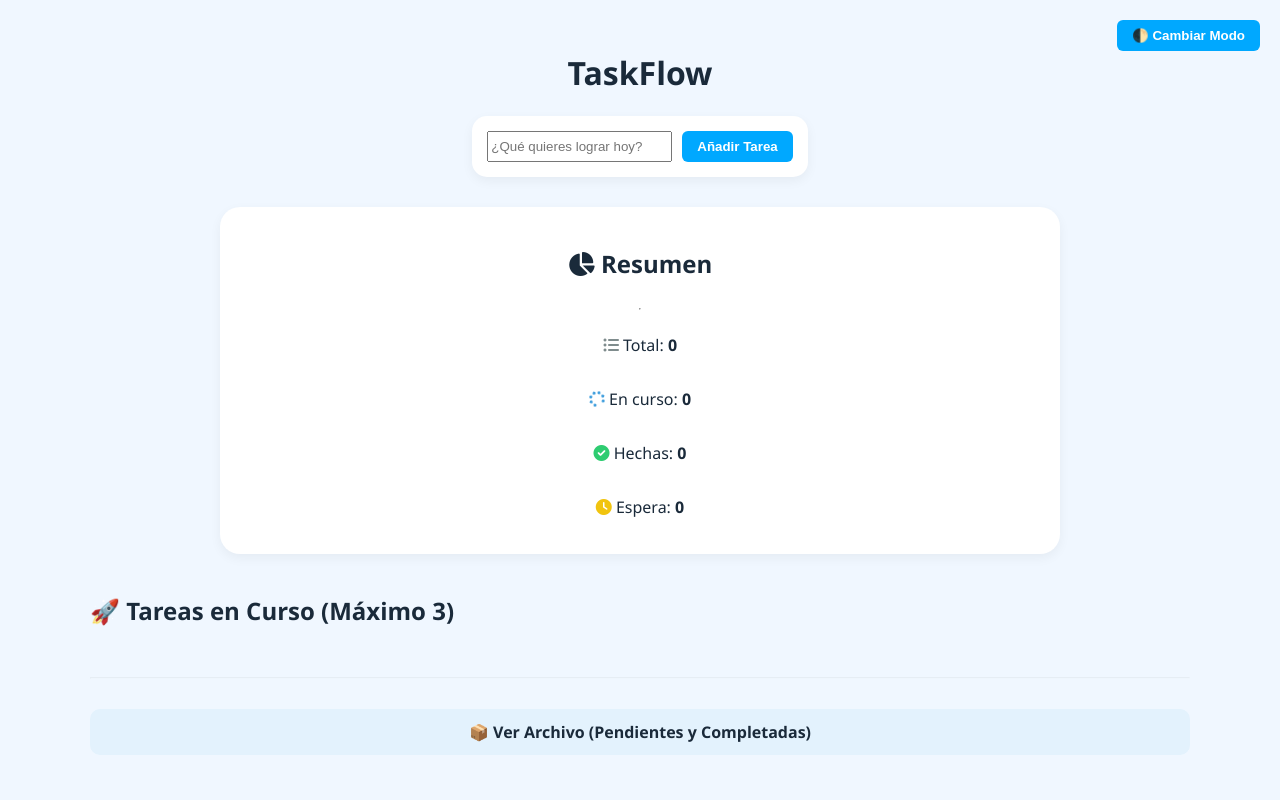
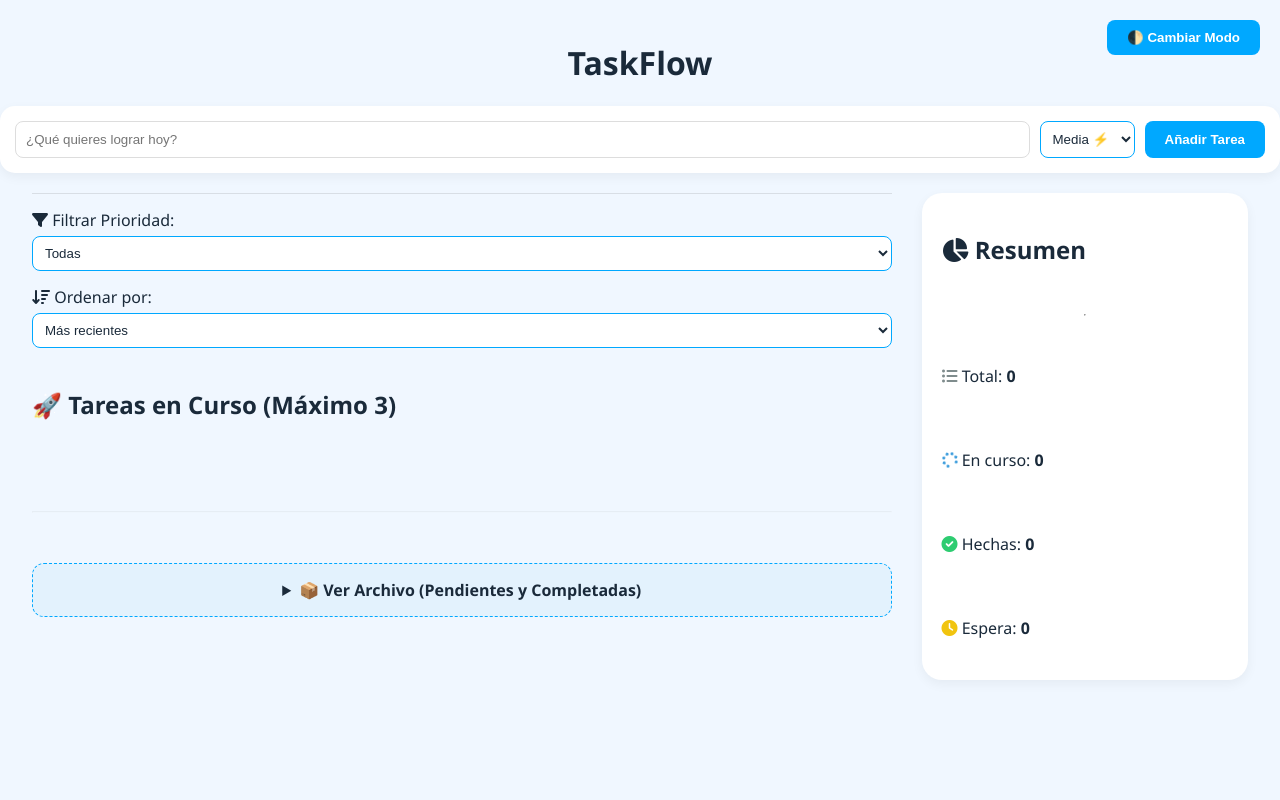
Before and after one commit to NEPIGENEROSA/Bootcamp-project, a Flask app: page / in a window 1280 px wide. Run offline with Flask 3, Linux system fonts and the light colour scheme.

Commit message:
feat: interfaz de dos columnas, filtros de prioridad y documentación IA

```diff
--- a/static/style.css
+++ b/static/style.css
@@ -1,4 +1,4 @@
-/* 1. Variables y Temas (Se mantienen) */
+/* 1. Variables y Temas */
 :root {
     --bg-color: #f0f7ff;
     --card-bg: #ffffff;
@@ -22,14 +22,70 @@ body {
     color: var(--text-color);
     font-family: 'Segoe UI', sans-serif;
     margin: 0;
-    display: flex;
-    flex-direction: column;
-    align-items: center;
+    min-height: 100vh;
 }
 
 header {
+    width: 100%;
     text-align: center;
-    padding: 30px 0;
+    padding: 20px 0;
+}
+
+/* 3. Layout Principal (Dos Columnas) */
+.main-content {
+    display: flex;
+    flex-direction: row; /* Cambio a filas para poner lateral */
+    align-items: flex-start;
+    justify-content: center;
+    width: 95%;
+    max-width: 1300px;
+    margin: 0 auto;
+    gap: 30px;
+}
+
+/* 4. Columna Izquierda (Sidebar: Resumen y Filtros) */
+#estadisticas {
+    flex: 1; /* Ocupa menos espacio */
+    max-width: 300px;
+    background: var(--card-bg);
+    padding: 20px;
+    border-radius: 20px;
+    box-shadow: var(--shadow);
+    display: flex;
+    flex-direction: column;
+    gap: 20px;
+    position: sticky; /* Se queda fijo al hacer scroll */
+    top: 20px;
+}
+
+.filter-container {
+    display: flex;
+    flex-direction: column; /* Filtros uno debajo de otro */
+    gap: 15px;
+    padding-top: 15px;
+    border-top: 1px solid rgba(0,0,0,0.1);
+}
+
+.filter-group {
+    display: flex;
+    flex-direction: column;
+    gap: 5px;
+}
+
+.filter-group select, .priority-select {
+    padding: 8px;
+    border-radius: 8px;
+    border: 1px solid var(--primary-blue);
+    background: var(--card-bg);
+    color: var(--text-color);
+}
+
+/* 5. Columna Derecha (Acción y Listas) */
+.columna-principal {
+    flex: 3; /* Ocupa mucho más espacio */
+    display: flex;
+    flex-direction: column;
+    gap: 20px;
 }
 
 .input-group {
@@ -37,53 +93,24 @@ header {
     padding: 15px;
     border-radius: 15px;
     box-shadow: var(--shadow);
-    display: inline-flex;
+    display: flex;
     gap: 10px;
+    width: 100%;
+    box-sizing: border-box;
 }
 
-/* 3. Layout Principal Vertical */
-.main-content {
-    display: flex;
-    flex-direction: column;
-    align-items: center;
-    width: 90%;
-    max-width: 1100px;
-    gap: 20px;
+#input-tarea {
+    flex: 1;
+    padding: 10px;
+    border-radius: 8px;
+    border: 1px solid #ddd;
 }
 
-/* 4. Resumen Arriba Centrado */
-#estadisticas {
-    background: var(--card-bg);
-    padding: 20px;
-    border-radius: 20px;
-    box-shadow: var(--shadow);
-    width: 100%;
-    max-width: 800px;
-    display: flex;
-    flex-direction: column;
-    align-items: center;
-    order: -1; /* Lo mantiene arriba */
-}
-
-.stats-grid {
-    display: flex;
-    justify-content: space-around;
-    width: 100%;
-    flex-wrap: wrap;
-    gap: 15px;
-}
-
-/* 5. EL CAMBIO: Cuadrícula de tareas (Cards pequeñas) */
+/* Cuadrícula de tareas */
 #lista-tareas-activas, #lista-archivo {
     display: grid;
-    /* Esto hace que las tareas sean cuadraditos de unos 300px */
-    grid-template-columns: repeat(auto-fill, minmax(300px, 1fr));
+    grid-template-columns: repeat(auto-fill, minmax(280px, 1fr));
     gap: 20px;
-    width: 100%;
-    margin-top: 15px;
-}
-
-.columna-principal {
     width: 100%;
 }
 
@@ -93,14 +120,32 @@ header {
     border-radius: 12px;
     box-shadow: var(--shadow);
     border-left: 5px solid var(--primary-blue);
-    /* Altura fija o mínima para que parezcan contenedores uniformes */
-    min-height: 180px;
+    min-height: 150px;
     display: flex;
     flex-direction: column;
     justify-content: space-between;
 }
 
-/* 6. Otros detalles */
+/* 6. Badges de Prioridad */
+.badge {
+    padding: 3px 10px;
+    border-radius: 20px;
+    font-size: 0.75em;
+    font-weight: bold;
+    align-self: flex-start;
+}
+.badge-Alta { background: #ff4d4d; color: white; }
+.badge-Media { background: #ffad33; color: white; }
+.badge-Baja { background: #33cc33; color: white; }
+
+/* 7. Otros Detalles */
+.stat-item {
+    display: flex;
+    align-items: center;
+    gap: 10px;
+    margin: 5px 0;
+}
+
 .progress-container {
     background: var(--accent-blue);
     border-radius: 10px;
@@ -114,37 +159,33 @@ header {
     height: 100%;
 }
 
-.btn-archivo {
-    background: var(--accent-blue);
-    padding: 12px;
-    border-radius: 10px;
-    cursor: pointer;
-    font-weight: bold;
-    margin: 20px 0;
-    display: block;
-    text-align: center;
-}
-
 button {
     background: var(--primary-blue);
     color: white;
     border: none;
-    padding: 8px 15px;
-    border-radius: 6px;
+    padding: 10px 20px;
+    border-radius: 8px;
     cursor: pointer;
     font-weight: 600;
+    transition: 0.3s;
 }
 
-.btn-mode {
-    position: fixed;
-    top: 20px;
-    right: 20px;
+button:hover { opacity: 0.8; }
+
+.btn-mode { position: fixed; top: 20px; right: 20px; z-index: 100; }
+
+.btn-archivo {
+    background: var(--accent-blue);
+    padding: 15px;
+    border-radius: 12px;
+    cursor: pointer;
+    font-weight: bold;
+    text-align: center;
+    border: 1px dashed var(--primary-blue);
 }
 
-/* Estilos para los iconos del resumen */
-.fa-list-ul { color: #7f8c8d; }       /* Gris para Total */
-.fa-spinner { color: #3498db; }       /* Azul para En Curso */
-
-/* ESTOS SON LOS QUE DEBES CAMBIAR: */
-.fa-check-circle { color: #2ecc71 !important; }  /* Verde esmeralda */
-.fa-clock { color: #f1c40f !important; }         /* Amarillo vibrante */
+/* Iconos */
+.fa-list-ul { color: #7f8c8d; }
+.fa-spinner { color: #3498db; }
+.fa-check-circle { color: #2ecc71 !important; }
+.fa-clock { color: #f1c40f !important; }
--- a/templates/index.html
+++ b/templates/index.html
@@ -16,18 +16,49 @@
         <h1>TaskFlow</h1>
         <form id="formulario-tarea" class="input-group">
             <input type="text" id="input-tarea" placeholder="¿Qué quieres lograr hoy?" required>
+
+            <select id="input-prioridad" class="priority-select">
+                <option value="Alta">Alta 🔥</option>
+                <option value="Media" selected>Media ⚡</option>
+                <option value="Baja">Baja ✅</option>
+            </select>
+
             <button type="submit">Añadir Tarea</button>
         </form>
     </header>
 
     <main class="main-content">
         <div class="columna-principal">
+
+            <div class="filter-container">
+                <div class="filter-group">
+                    <label><i class="fas fa-filter"></i> Filtrar Prioridad:</label>
+                    <select id="filter-priority">
+                        <option value="all">Todas</option>
+                        <option value="Alta">Altas</option>
+                        <option value="Media">Medias</option>
+                        <option value="Baja">Bajas</option>
+                    </select>
+                </div>
+                <div class="filter-group">
+                    <label><i class="fas fa-sort-amount-down"></i> Ordenar por:</label>
+                    <select id="sort-tasks">
+                        <option value="date">Más recientes</option>
+                        <option value="alpha">Nombre (A-Z)</option>
+                        <option value="priority">Prioridad (A-M-B)</option>
+                    </select>
+                </div>
+            </div>
+
             <h2>🚀 Tareas en Curso (Máximo 3)</h2>
-            <div id="lista-tareas-activas"></div> <hr style="margin: 30px 0; opacity: 0.1;">
+            <div id="lista-tareas-activas"></div>
+
+            <hr style="margin: 30px 0; opacity: 0.1;">
 
             <details>
                 <summary class="btn-archivo">📦 Ver Archivo (Pendientes y Completadas)</summary>
-                <div id="lista-archivo"></div> </details>
+                <div id="lista-archivo"></div>
+            </details>
         </div>
 
         <aside id="estadisticas">
```
Also changed, not shown: vercel.json.
